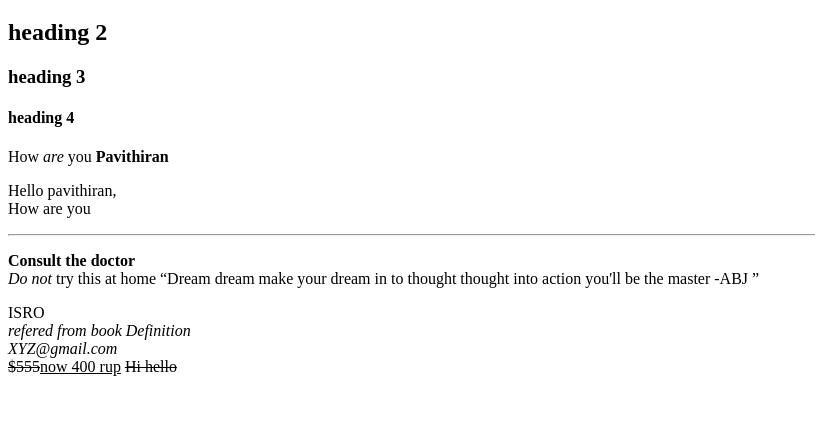
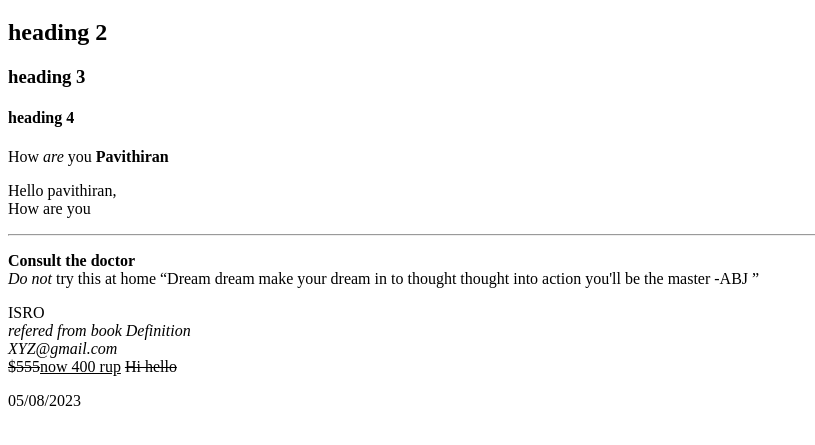
Before and after one commit to Pavithiran6701/Html-CSS, a plain HTML site: page index.html in a window 1280 px wide. Shown: the part 61-506 px from the top of the page, without its empty margins (0-815 px from the left). Drawn offline with Linux system fonts and the light colour scheme.

Commit message:
Structure and segment

```diff
--- a/index.html
+++ b/index.html
@@ -26,6 +26,7 @@
         <address> XYZ@gmail.com</address>
         <del>$555</del><ins>now 400 rup</ins><!--newly insert-->
         <s>Hi hello</s><!--strike through-->
+        <p>05/08/2023</p>
 
     </p>
 </body>
```
